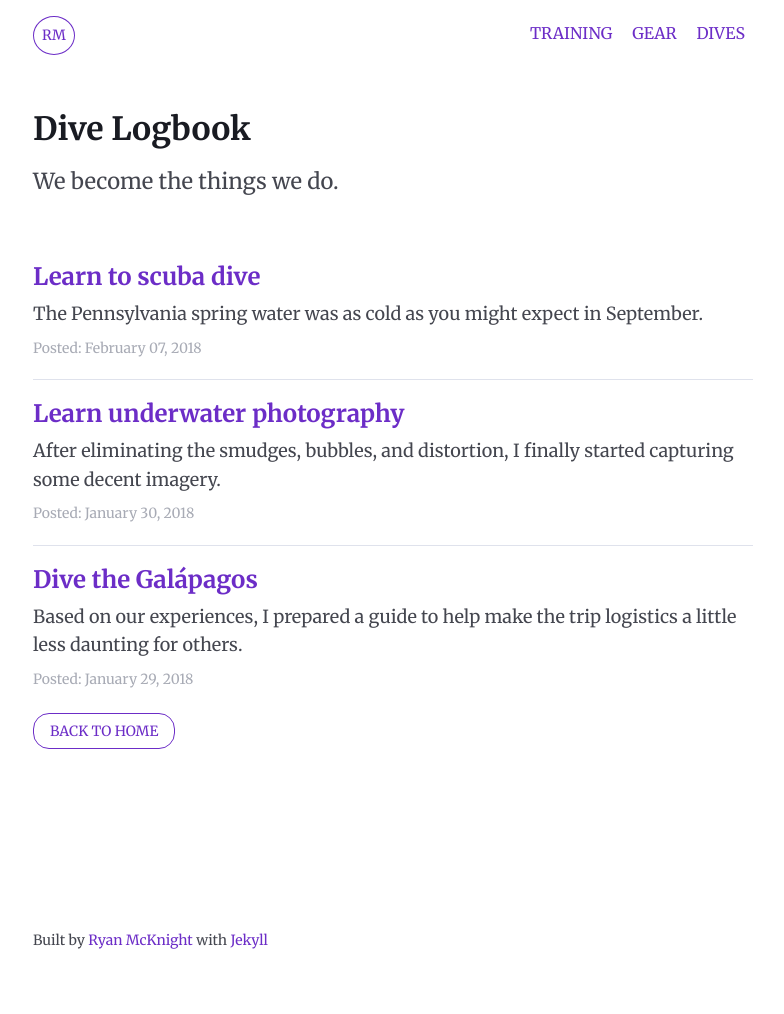
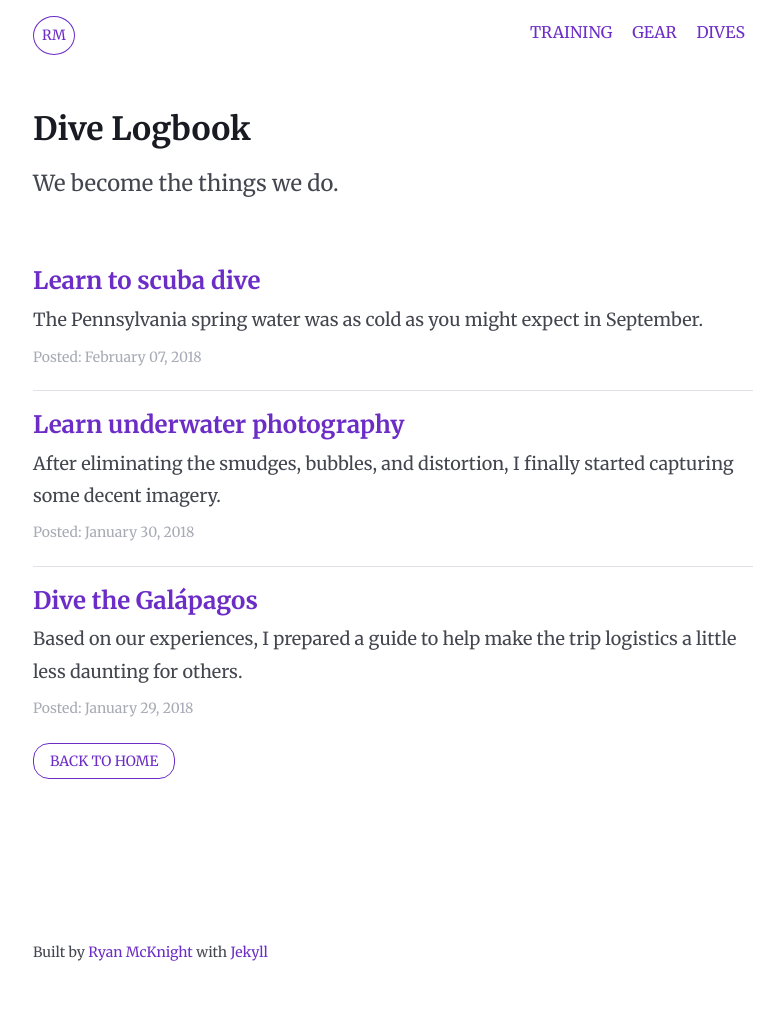
Before and after one commit to mcknightlabs/divegoals, a Jekyll site: the page built from index.html, in a window 1280 px wide. Shown: the whole page, without its empty margins (247-1031 px from the left). Built offline with Jekyll 4.4.1, drawn with Linux system fonts in a browser that asks for light colours.

Commit message:
updates typography

```diff
--- a/stylesheets/app.css
+++ b/stylesheets/app.css
@@ -427,9 +427,9 @@
 
 p, li {
   color: #44464f;
-  font-size: 1.25rem;
+  font-size: 1.125rem;
   font-weight: 400;
-  line-height: 1.6; }
+  line-height: 1.8; }
 
 p {
   margin-bottom: 1.5rem; }
@@ -539,9 +539,6 @@
 
   .shopify-collection {
     margin: 2rem; }
-
-  p, li {
-    font-size: 1.25rem; }
 
   figure {
     max-width: 45rem; }
```
Also changed, not shown: scss/_global.scss (+2 -5 lines), 1 other file.
